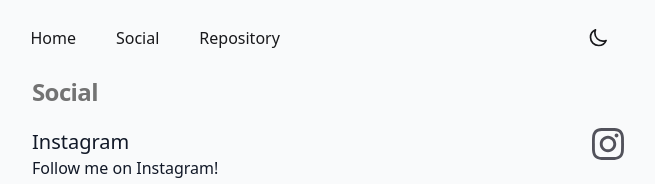
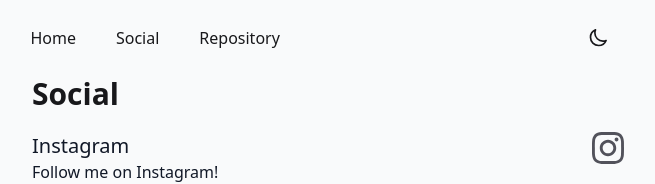
Before and after one commit to AdemCanCertel/homepage, a Next.js app: page /social in a window 1280 px wide. Shown: the top 184 px of the page, without its empty margins (312-967 px from the left). Built offline with nearby package versions, Linux system fonts and the light colour scheme.

Commit message:
Update social.js

```diff
--- a/pages/social.js
+++ b/pages/social.js
@@ -3,7 +3,7 @@ import Link from "next/link";
 export default function SocialPage() {
   return (
     <section className="full-container">
-      <h1 className="font-bold text-xl md:text-2xl tracking-tight dark:text-neutral-400 text-neutral-500">
+      <h1 className="font-bold text-zinc-900 dark:text-zinc-300 text-2xl md:text-3xl">
         Social
       </h1>
       <Link href="https://www.instagram.com/ademcancertell/?utm_source=ademcancertel.vercel.app">
```
